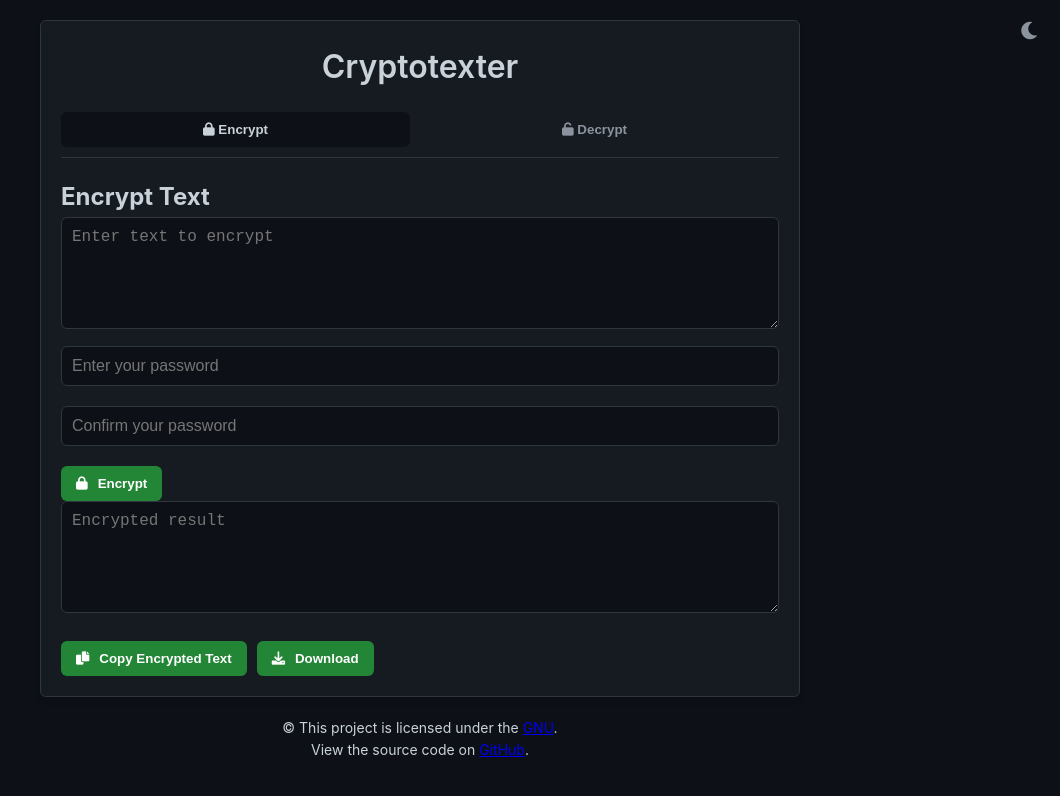
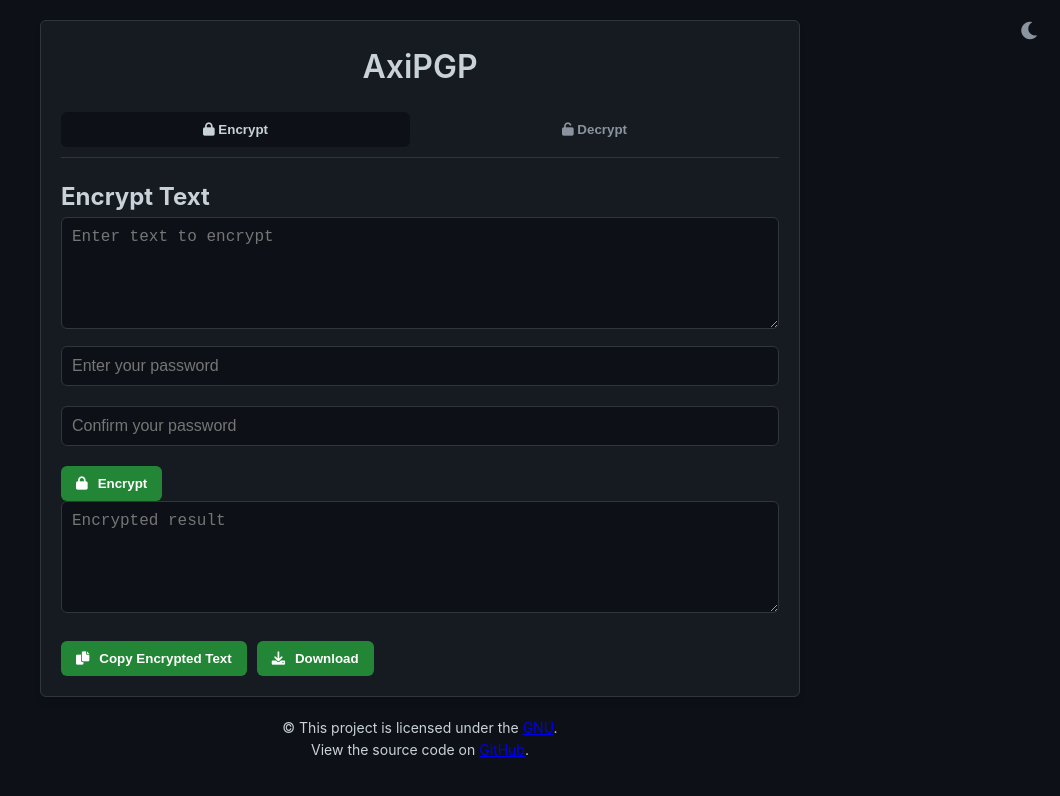
Before and after one commit to axipgp/axipgp.github.io, a plain HTML site: page index.html in a window 1280 px wide. Shown: the whole page, without its empty margins (220-1280 px from the left). Drawn offline with Linux system fonts and the light colour scheme.

Commit message:
Update index.html

```diff
--- a/index.html
+++ b/index.html
@@ -3,7 +3,7 @@
 <head>
     <meta charset="UTF-8">
     <meta name="viewport" content="width=device-width, initial-scale=1.0">
-    <title>Cryptotexter</title>
+    <title>AxiPGP</title>
     <link href="https://cdnjs.cloudflare.com/ajax/libs/font-awesome/6.0.0-beta3/css/all.min.css" rel="stylesheet">
     <link rel="stylesheet" href="styles.css">
 </head>
@@ -13,7 +13,7 @@
     </button>
 
     <div class="container">
-        <h1>Cryptotexter</h1>
+        <h1>AxiPGP</h1>
 
         <div class="tab-buttons">
             <button onclick="showTab('encryptTab')" class="active">
```
